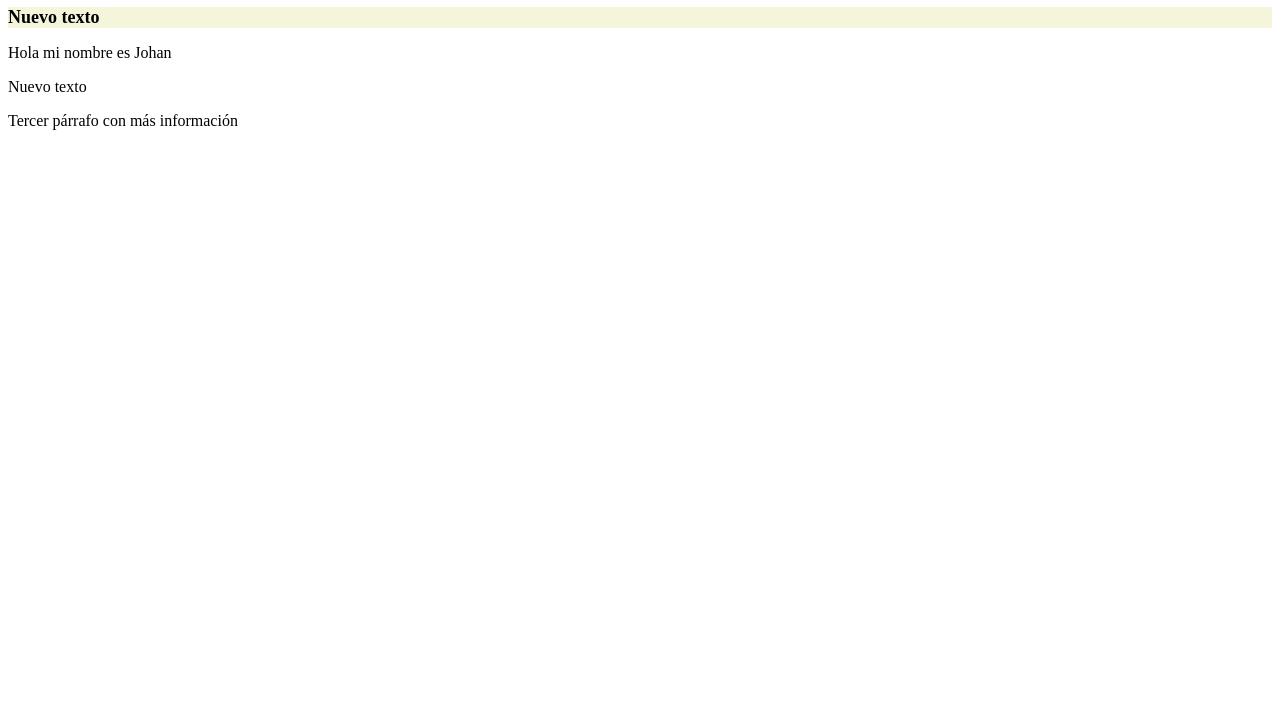
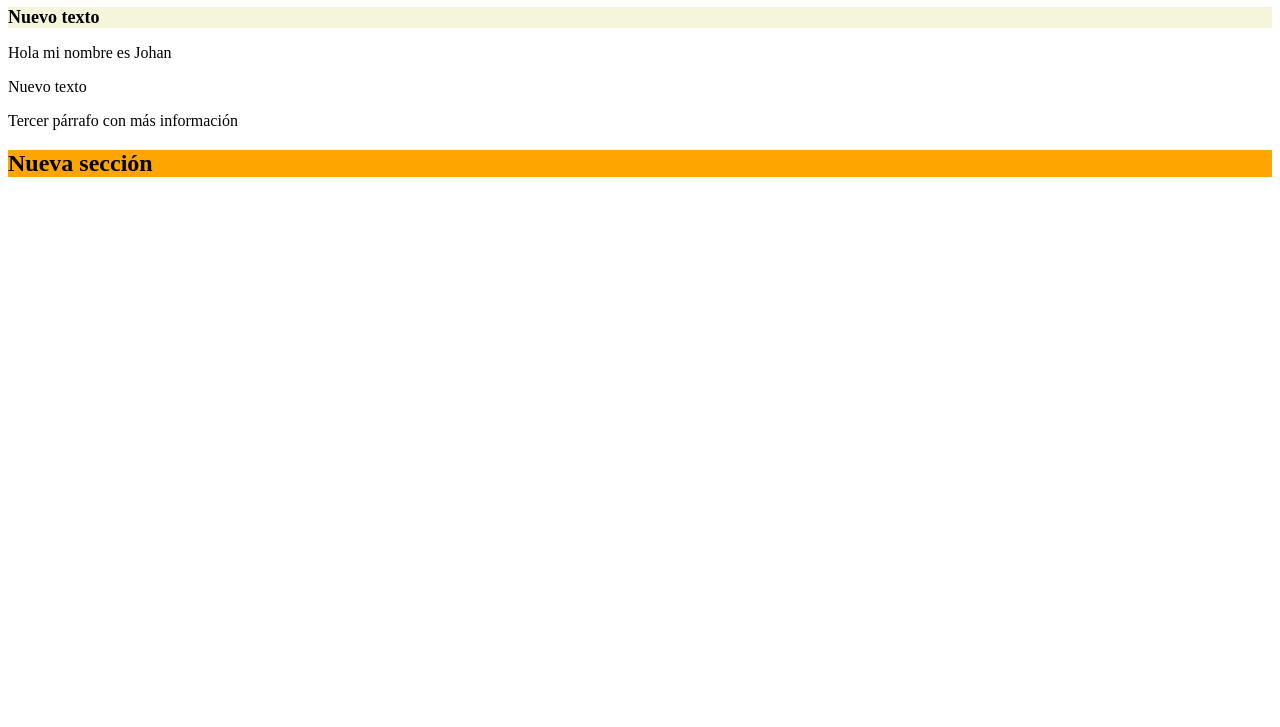
Before and after one commit to JohanV711/JohanVARGAS, a plain HTML site: page index.html in a window 1280 px wide. Shown: the part 73-800 px from the top of the page. Drawn offline with Linux system fonts and the light colour scheme.

Commit message:
añadida sección en la rama main

```diff
--- a/index.html
+++ b/index.html
@@ -14,5 +14,8 @@
     <p>Hola mi nombre es Johan</p>
     <p>Nuevo texto</p>
     <p>Tercer párrafo con más información</p>
+    <section>
+        <h1>Nueva sección</h1>
+    </section>
 </body>
 </html>
```
